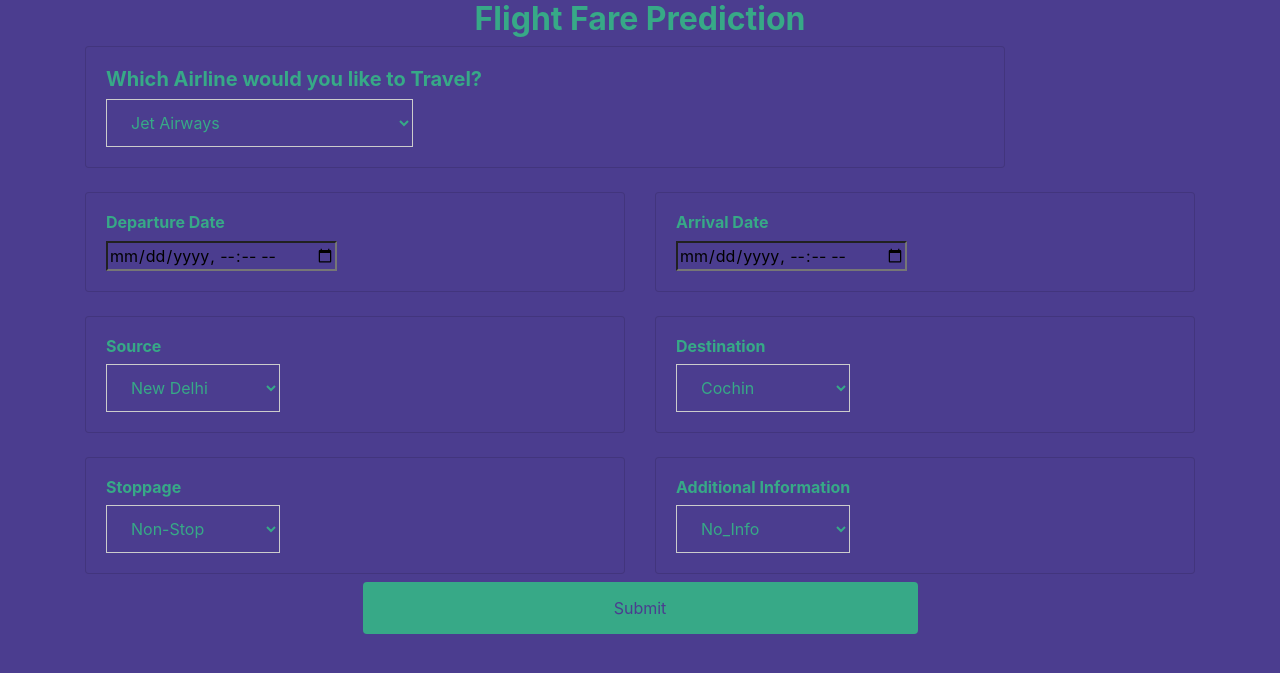
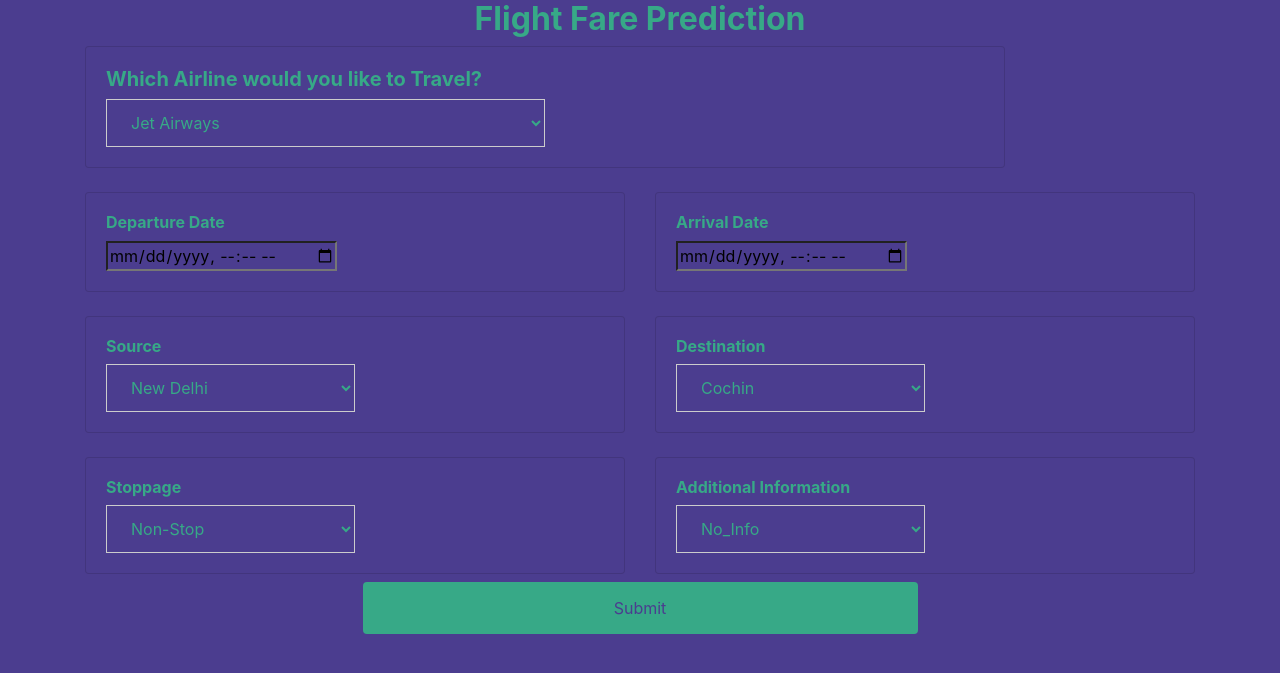
Before and after one commit to Agasthya23/Flight_Fare_Prediction, a Flask app: page / in a window 1280 px wide. Shown: the top 673 px of the page. Run offline with Flask 2, Linux system fonts and the light colour scheme; parts of the project's set-up code (start-up, migrations or seed data) failed here and were passed over; some libraries are stand-ins or nearby versions.

Commit message:
Update style.css

```diff
--- a/static/css/style.css
+++ b/static/css/style.css
@@ -4,7 +4,7 @@ body {
   text-align: center;
 }
 input[type=text],select {
-  width: 35%;
+  width: 50%;
   background-color: #4b3d8f;
   color: #37a987;
   padding: 12px 20px;
```
